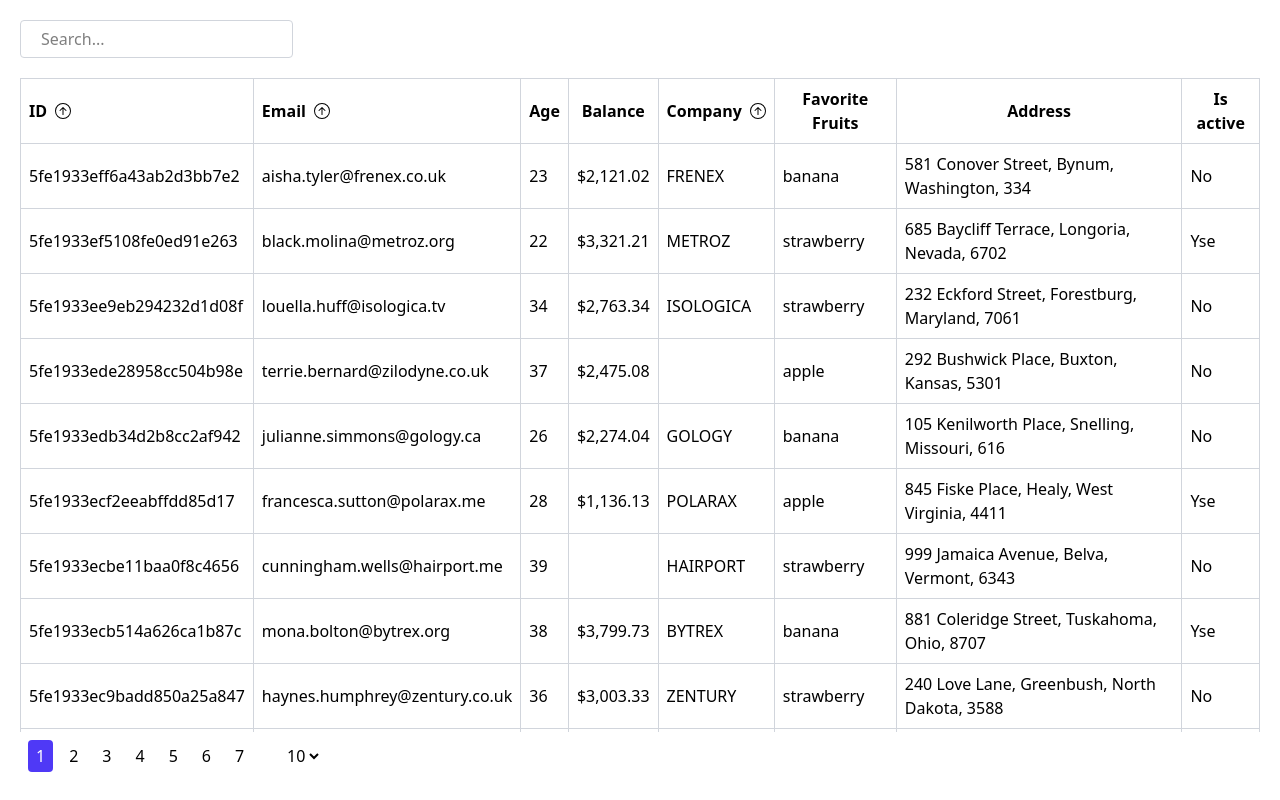
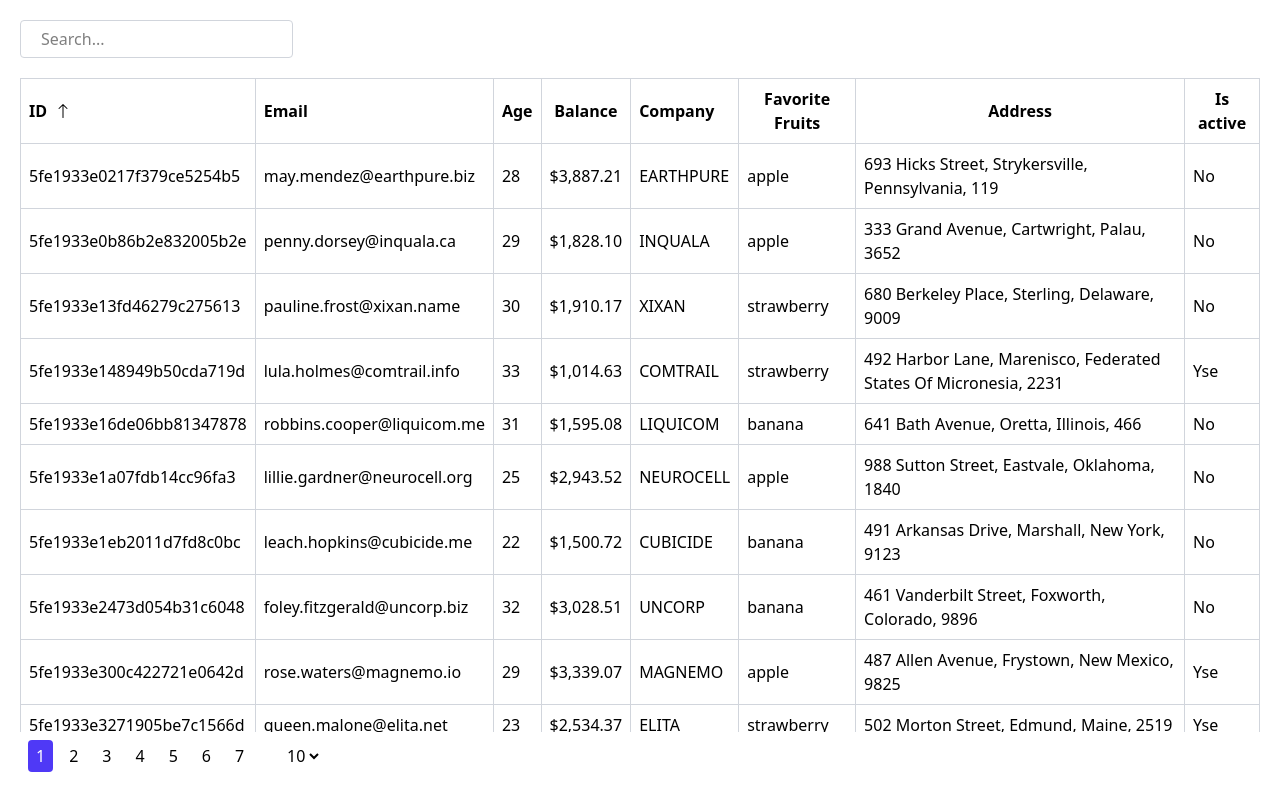
Before and after one commit to nurdauletSatbergen/modern-decisions, an Angular app: page / in a window 1280 px wide. Both pictures are taken after a click on the element "ID". Built offline with nearby package versions, Linux system fonts and the light colour scheme.

Commit message:
fixed sorting

```diff
--- a/src/app/shared/sort-header/sort-header.component.html
+++ b/src/app/shared/sort-header/sort-header.component.html
@@ -1,7 +1,17 @@
 <div class="flex items-center gap-2 cursor-pointer">
   <ng-content></ng-content>
 
-  <svg xmlns="http://www.w3.org/2000/svg" width="16" height="16" fill="currentColor" class="bi bi-arrow-up-circle" viewBox="0 0 16 16">
-    <path fill-rule="evenodd" d="M1 8a7 7 0 1 0 14 0A7 7 0 0 0 1 8m15 0A8 8 0 1 1 0 8a8 8 0 0 1 16 0m-7.5 3.5a.5.5 0 0 1-1 0V5.707L5.354 7.854a.5.5 0 1 1-.708-.708l3-3a.5.5 0 0 1 .708 0l3 3a.5.5 0 0 1-.708.708L8.5 5.707z"/>
-  </svg>
+  @if (sorting().column === ref()) {
+    @if (sorting().direction === 'asc') {
+      <svg xmlns="http://www.w3.org/2000/svg" width="16" height="16" fill="currentColor" class="bi bi-arrow-up" viewBox="0 0 16 16">
+        <path fill-rule="evenodd" d="M8 15a.5.5 0 0 0 .5-.5V2.707l3.146 3.147a.5.5 0 0 0 .708-.708l-4-4a.5.5 0 0 0-.708 0l-4 4a.5.5 0 1 0 .708.708L7.5 2.707V14.5a.5.5 0 0 0 .5.5"/>
+      </svg>
+    }
+
+    @if (sorting().direction === 'desc') {
+      <svg xmlns="http://www.w3.org/2000/svg" width="16" height="16" fill="currentColor" class="bi bi-arrow-down" viewBox="0 0 16 16">
+        <path fill-rule="evenodd" d="M8 1a.5.5 0 0 1 .5.5v11.793l3.146-3.147a.5.5 0 0 1 .708.708l-4 4a.5.5 0 0 1-.708 0l-4-4a.5.5 0 0 1 .708-.708L7.5 13.293V1.5A.5.5 0 0 1 8 1"/>
+      </svg>
+    }
+  }
 </div>
--- a/src/app/shared/sort-header/sort-header.component.ts
+++ b/src/app/shared/sort-header/sort-header.component.ts
@@ -13,12 +13,20 @@ import { User } from '../../users/user.model';
 export class SortHeaderComponent {
   ref = input.required<string>();
   private usersService = inject(UsersService);
+  sorting = this.usersService.sorting;
 
   sort(): void {
     this.usersService.usersSub.next({
       sort: {
         column: this.ref() as keyof User,
-        direction: this.usersService.filter().sort.direction === 'asc' ? 'desc' : 'asc'
+        direction:
+          this.usersService.filter().sort.column !== this.ref()
+            ? 'asc'
+            : this.usersService.filter().sort.direction === 'asc'
+              ? 'desc'
+              : this.usersService.filter().sort.direction === 'desc'
+                ? null
+                : 'asc'
       },
       pageIndex: 1
     })
--- a/src/app/users/users.service.ts
+++ b/src/app/users/users.service.ts
@@ -26,7 +26,7 @@ export class UsersService {
       pageIndex: 1,
       sort: {
         column: null,
-        direction: 'asc'
+        direction: null
       }
     },
     total: 0,
@@ -51,6 +51,8 @@ export class UsersService {
       total: this.total(),
     }
   });
+
+  sorting = computed(() => this.filter().sort);
 
 
   usersSub = new BehaviorSubject<Partial<UsersFilter>>(this.filter());
@@ -84,7 +86,7 @@ export class UsersService {
           user.address.toLowerCase().includes(searchTerm.toLowerCase())
         );
 
-        if (sort.column) {
+        if (sort.column && sort.direction) {
 
           filtered.sort((a, b) => {
             const valueA =
```
